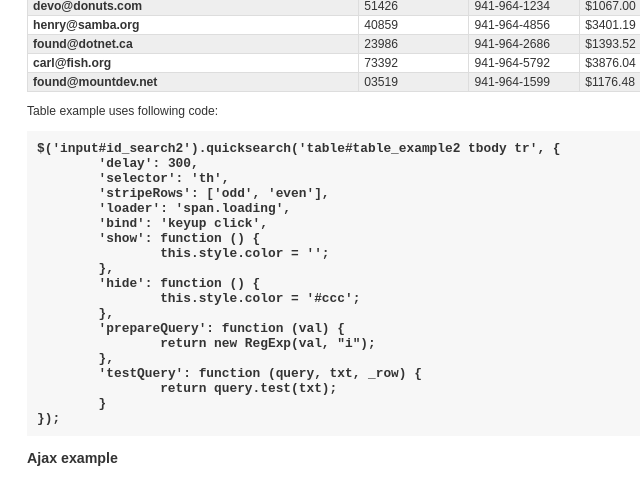
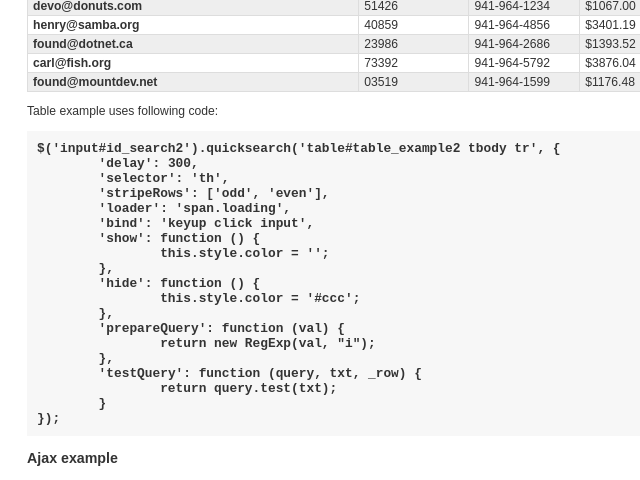
Before and after one commit to riklomas/quicksearch, a website: page examples/index.html in a window 1280 px wide. Shown: the part 905-1385 px from the top of the page, 1-641 px from the left. Drawn offline with nearby package versions, Linux system fonts and the light colour scheme.

Commit message:
Fixed some bugs in the demo

```diff
--- a/examples/index.html
+++ b/examples/index.html
@@ -36,7 +36,7 @@
 				/*
 				Example 1
 				*/
-				$('input#id_search').quicksearch('table tbody tr');
+				$('input#id_search').quicksearch('table#table_example tbody tr');
 
 				/*
 				Example 2
@@ -46,7 +46,7 @@
 					'selector': 'th',
 					'stripeRows': ['odd', 'even'],
 					'loader': 'span.loading',
-					'bind': 'keyup click',
+					'bind': 'keyup click input',
 					'show': function () {
 						this.style.color = '';
 					},
@@ -576,7 +576,7 @@ $('input#id_search2').quicksearch('table#table_example2 tbody tr', {
 	'selector': 'th',
 	'stripeRows': ['odd', 'even'],
 	'loader': 'span.loading',
-	'bind': 'keyup click',
+	'bind': 'keyup click input',
 	'show': function () {
 		this.style.color = '';
 	},
```
